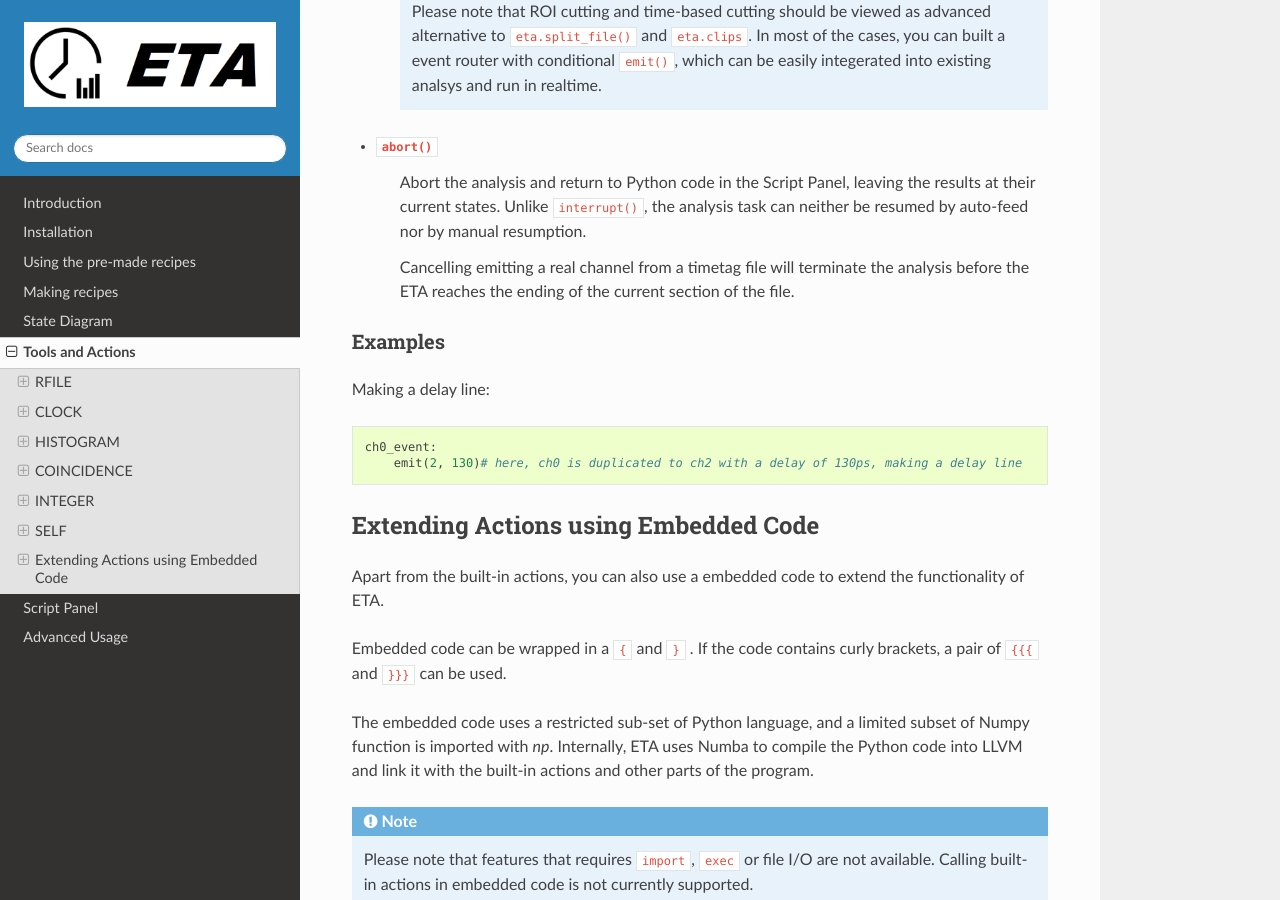
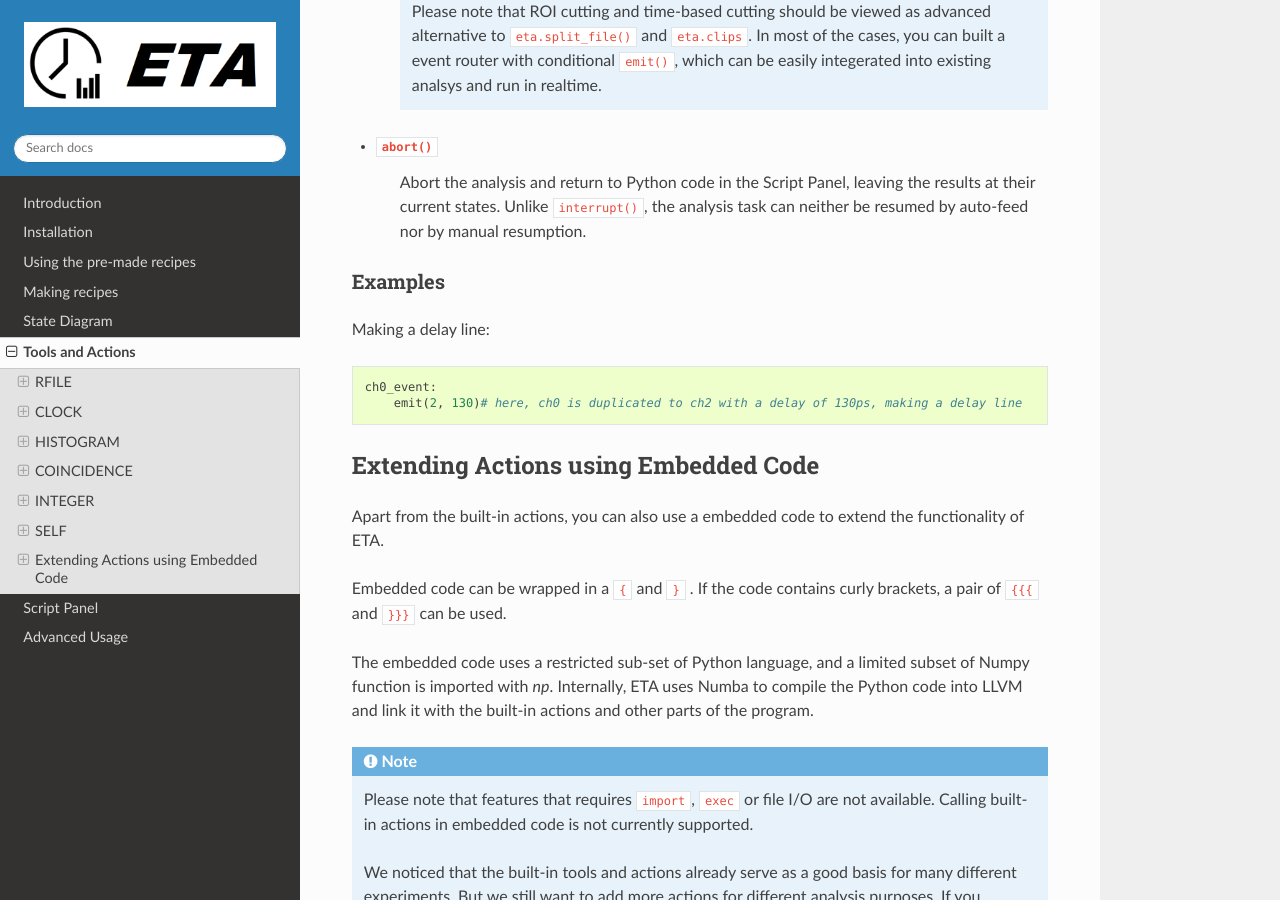
Before and after one commit to timetag/timetag.github.io, a Sphinx documentation site: the page built from docs/actions.rst, in a window 1280 px wide and 900 px high, scrolled down 8434 px. Built offline with Sphinx 7.4.7 and the Read the Docs theme 2.0.0, drawn with Linux system fonts in a browser that asks for light colours.

Commit message:
Update actions.rst

```diff
--- a/docs/actions.rst
+++ b/docs/actions.rst
@@ -279,7 +279,7 @@ Actions
 - ``abort()``
     Abort the analysis and return to Python code in the Script Panel, leaving the results at their current states. Unlike ``interrupt()``, the analysis task can neither be resumed by auto-feed nor by manual resumption.
 
-    Cancelling emitting a real channel from a timetag file will terminate the analysis before the ETA reaches the ending of the current section of the file.
+
 Examples
 ......
 
```
